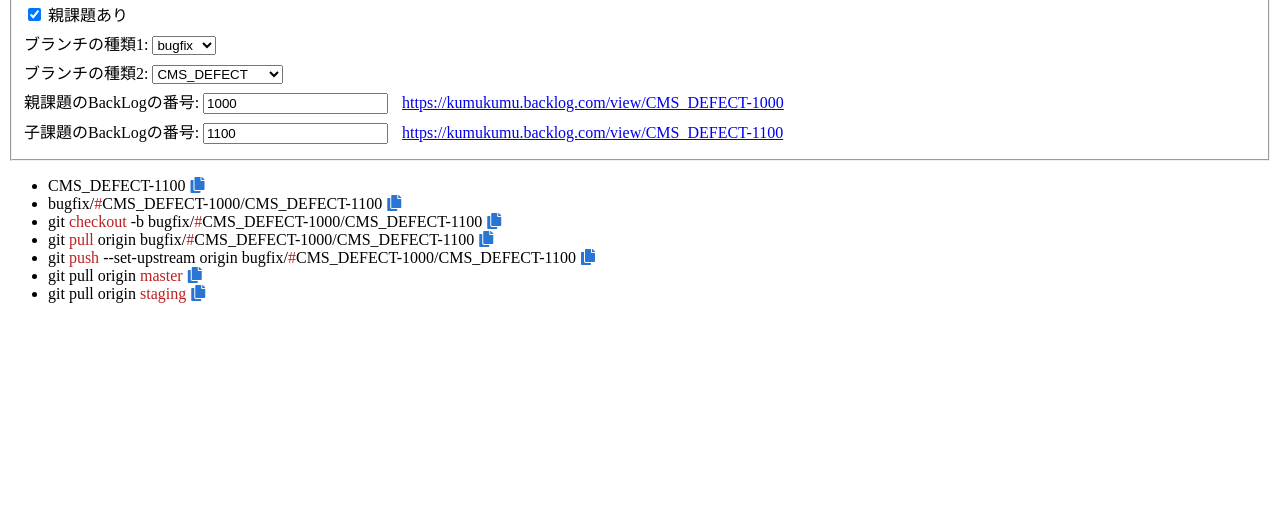
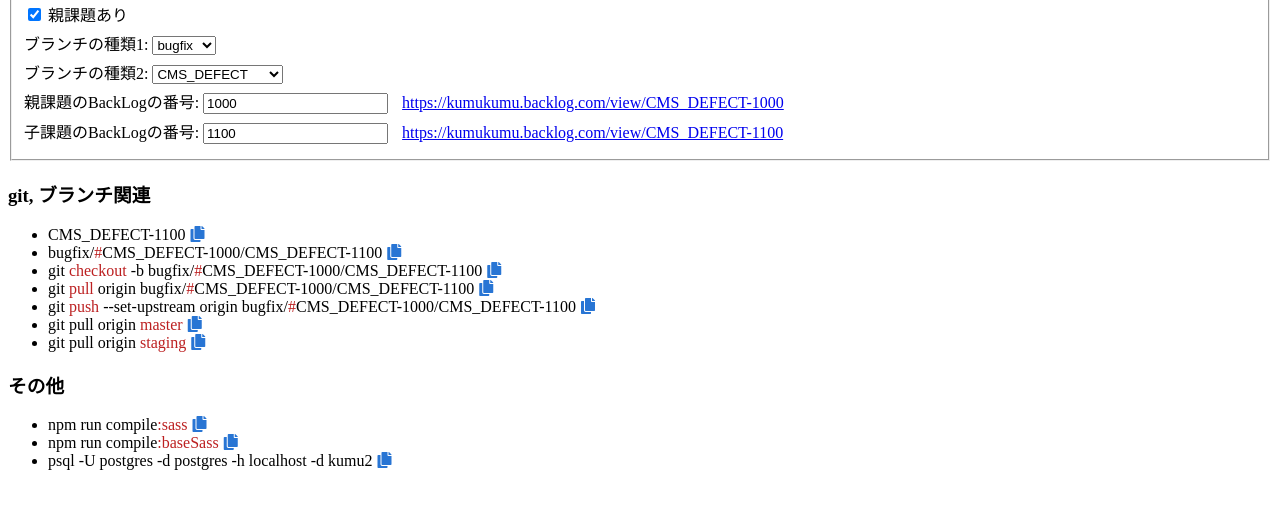
Before and after one commit to khosokawa0716/branchname-and-command, a plain HTML site: page index.html in a window 1280 px wide. Shown: the part 110-618 px from the top of the page. Drawn offline with Linux system fonts and the light colour scheme.

Commit message:
add other command

```diff
--- a/index.html
+++ b/index.html
@@ -53,6 +53,7 @@
     </div>
   </fieldset>
   <div>
+    <h3>git, ブランチ関連</h3>
     <ul>
       <li><span id="branch-name-part"></span><i class="fas fa-copy"></i></li>
       <li><span id="branch-name"></span><i class="fas fa-copy"></i></li>
@@ -61,6 +62,12 @@
       <li><span id="push"></span><i class="fas fa-copy"></i></li>
       <li><span>git pull origin <span class="red">master</span></span><i class="fas fa-copy"></i></li>
       <li><span>git pull origin <span class="red">staging</span></span><i class="fas fa-copy"></i></li>
+    </ul>
+    <h3>その他</h3>
+    <ul>
+      <li><span>npm run compile<span class="red">:sass</span></span><i class="fas fa-copy"></i></li>
+      <li><span>npm run compile<span class="red">:baseSass</span></span><i class="fas fa-copy"></i></li>
+      <li><span>psql -U postgres -d postgres -h localhost -d kumu2</span><i class="fas fa-copy"></i></li>
     </ul>
   </div>
 </body>
```
